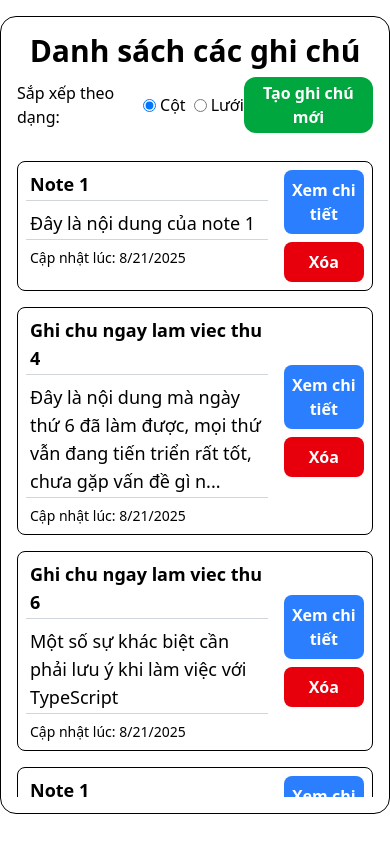
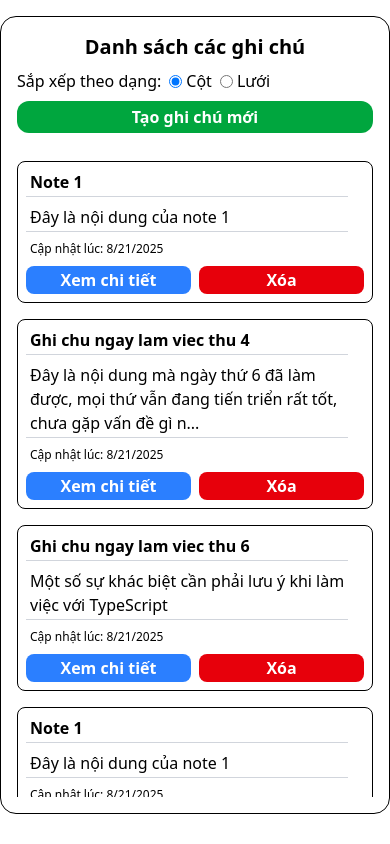
Before and after one commit to ngthcuong/Note-app, a React (Vite) app: page / in a window 390 px wide. Built offline with nearby package versions, Linux system fonts and the light colour scheme.

Commit message:
style: improve layout and responsiveness of NoteCard, CreateNotePage, and HomePage components

```diff
--- a/src/components/NoteCard.tsx
+++ b/src/components/NoteCard.tsx
@@ -25,34 +25,34 @@ const NoteCard: React.FC<NoteCardProps> = ({
     title.length > maxLength ? title.substring(0, maxLength) + '...' : title;
 
   return (
-    <div className='my-4 flex justify-between rounded-lg border p-2'>
+    <div className='my-4 flex flex-col justify-between rounded-lg border p-2 sm:flex-row'>
       {/* Nội dung chính của ghi chú */}
       <div className='mr-4 flex-3'>
-        <div className='border-b-1 border-gray-300 pb-0.5 pl-1 text-lg font-bold'>
+        <div className='border-b-1 border-gray-300 pb-0.5 pl-1 font-bold sm:text-lg'>
           {displayTitle}
         </div>
 
-        <div className='mt-2 border-b-1 border-gray-300 pb-0.5 pl-1 text-lg'>
+        <div className='mt-2 border-b-1 border-gray-300 pb-0.5 pl-1 text-base sm:text-lg'>
           {displayContent}
         </div>
 
-        <div className='mt-2 pl-1 text-sm'>
+        <div className='mt-2 pl-1 text-[12px] sm:text-sm'>
           Cập nhật lúc: {updatedAt.toLocaleDateString()}
         </div>
       </div>
 
       {/* Các nút hành động */}
-      <div className='flex flex-1 flex-col items-center justify-center gap-2'>
+      <div className='mt-2 flex flex-1 flex-row items-center justify-center gap-2 sm:flex-col'>
         <button
           type='button'
-          className='max-h-fit w-full grow-1 cursor-pointer rounded-lg bg-blue-500 py-2 font-semibold text-white'
+          className='max-h-fit w-full grow-1 cursor-pointer rounded-lg bg-blue-500 py-0.5 font-semibold text-white sm:py-2'
           onClick={() => viewNote(id)}
         >
           Xem chi tiết
         </button>
         <button
           type='button'
-          className='max-h-fit w-full grow-1 cursor-pointer rounded-lg bg-red-600 py-2 font-semibold text-white'
+          className='max-h-fit w-full grow-1 cursor-pointer rounded-lg bg-red-600 py-0.5 font-semibold text-white sm:py-2'
           onClick={() => deleteNote(id)}
         >
           Xóa
--- a/src/pages/HomePage.tsx
+++ b/src/pages/HomePage.tsx
@@ -25,12 +25,12 @@ const HomePage: React.FC = () => {
   return (
     <div className='m-auto mt-4 max-w-7xl rounded-2xl border p-4'>
       {/* Tiêu đề */}
-      <div className='text-center text-3xl font-extrabold'>
+      <div className='text-center text-xl font-extrabold sm:text-3xl'>
         Danh sách các ghi chú
       </div>
 
       {/* Phần điều khiển */}
-      <div className='mt-2 flex justify-between'>
+      <div className='mt-2 flex flex-col justify-between gap-2 sm:flex-row'>
         {/* Chọn kiểu hiển thị các ghi chú: theo hàng hoặc theo bảng */}
         <div className='flex items-center'>
           <div className='font-medium'>Sắp xếp theo dạng:</div>
--- a/src/pages/ViewNotePage.tsx
+++ b/src/pages/ViewNotePage.tsx
@@ -89,11 +89,13 @@ const ViewNotePage: React.FC = () => {
   };
 
   return (
-    <div className='mt-24 flex min-h-screen flex-col items-center'>
-      <div className='text-center text-4xl'>Chỉnh sửa ghi chú</div>
+    <div className='mx-auto mt-12 flex min-h-screen w-full max-w-sm flex-col items-center px-4 sm:max-w-md sm:px-6 md:mt-16 md:max-w-lg md:px-8 lg:mt-24 lg:max-w-2xl lg:px-0'>
+      <div className='text-center text-2xl font-semibold sm:text-4xl'>
+        Chỉnh sửa ghi chú
+      </div>
 
       {/* Form tạo ghi chú */}
-      <div className='mt-4 w-3xl rounded-2xl border p-4'>
+      <div className='mt-4 w-full rounded-2xl border p-4 shadow-2xl sm:max-w-md md:max-w-lg lg:max-w-2xl'>
         {/* Tiêu đề */}
         <div>
           <Controller
@@ -145,9 +147,9 @@ const ViewNotePage: React.FC = () => {
         </div>
 
         {/* Các nút action */}
-        <div className='mt-2 flex justify-evenly gap-2'>
+        <div className='mt-2 flex flex-col justify-evenly gap-2 text-center sm:flex-row'>
           <button
-            className='grow-1 cursor-pointer rounded-sm bg-green-600 p-2 font-semibold text-white'
+            className='h-8 grow-1 cursor-pointer rounded-sm bg-green-600 p-2 font-semibold text-white sm:h-10'
             type='button'
             onClick={handleSubmit(onSubmit)}
             disabled={isSubmitting}
@@ -155,7 +157,7 @@ const ViewNotePage: React.FC = () => {
             {isSubmitting ? 'Đang cập nhật' : 'Cập nhật'}
           </button>
           <button
-            className='grow-1 cursor-pointer rounded-sm bg-red-500 font-semibold text-white'
+            className='h-8 grow-1 cursor-pointer rounded-sm bg-red-500 font-semibold text-white sm:h-10'
             type='button'
             onClick={() => handleDeleteNote(id || '')}
           >
```
